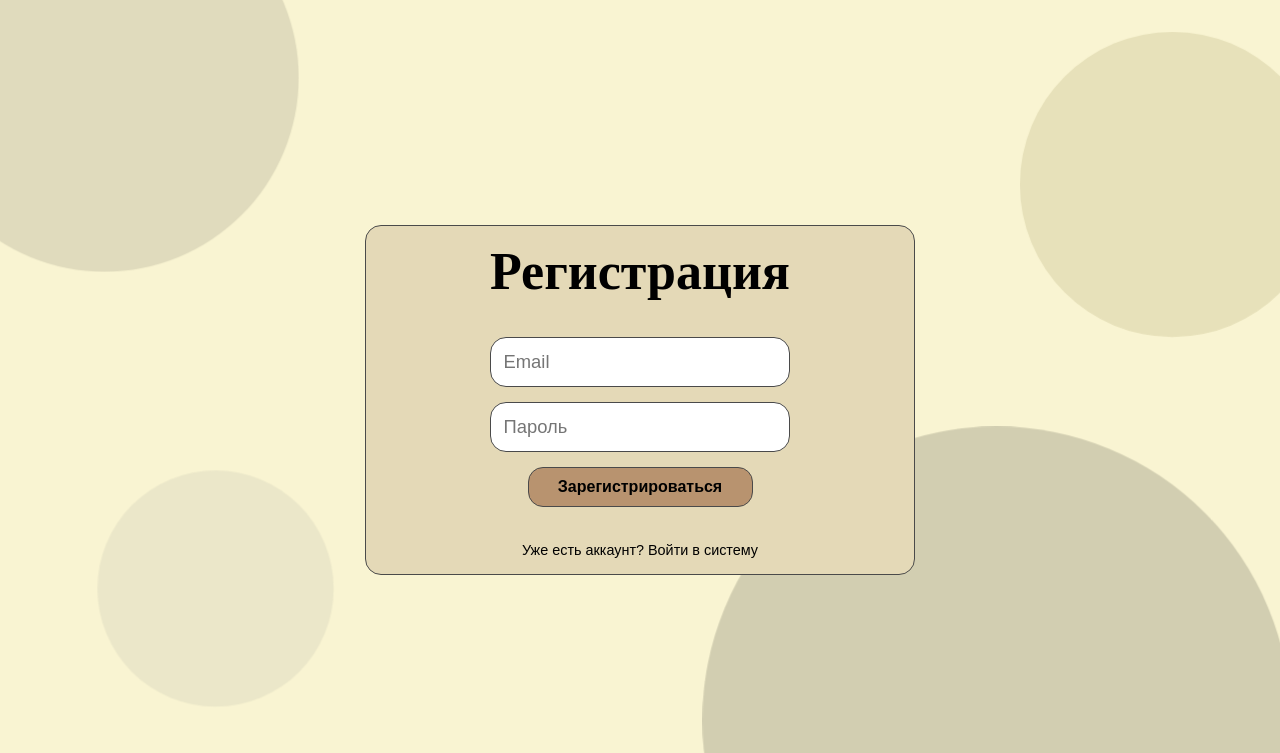
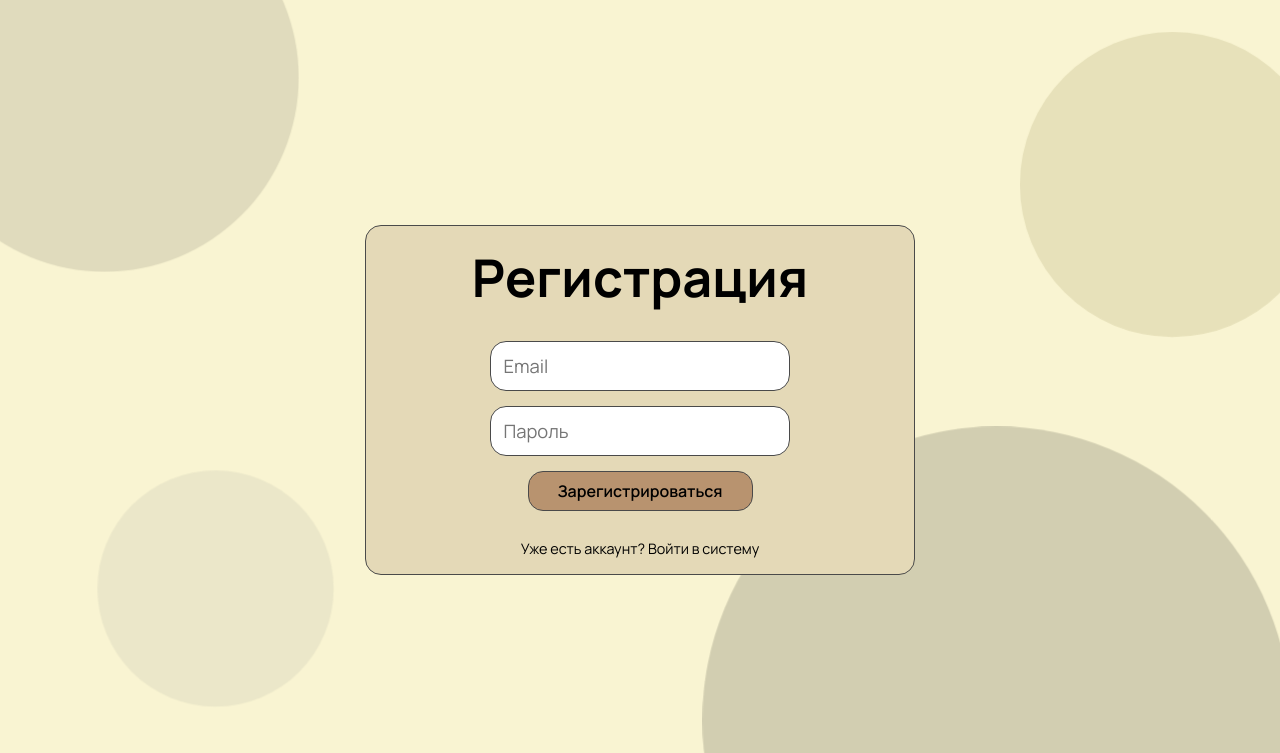
Before and after one commit to PrintPulse/listenIT, a React (Create React App) app in the folder frontend/: page / in a window 1280 px wide. Shown: the top 753 px of the page. Built offline with nearby package versions, Linux system fonts and the light colour scheme.

Commit message:
added Manrope font

```diff
--- a/frontend/public/index.html
+++ b/frontend/public/index.html
@@ -5,7 +5,9 @@
     <link rel="icon" href="%PUBLIC_URL%/favicon.ico" />
     <meta name="viewport" content="width=device-width, initial-scale=1" />
     <link rel="apple-touch-icon" href="%PUBLIC_URL%/logo192.png" />
-    <link rel="manifest" href="%PUBLIC_URL%/manifest.json" />
+    <link rel="preconnect" href="https://fonts.googleapis.com">
+    <link rel="preconnect" href="https://fonts.gstatic.com" crossorigin>
+    <link href="https://fonts.googleapis.com/css2?family=Manrope:wght@200..800&display=swap" rel="stylesheet">
     <title>Listen IT</title>
   </head>
   <body>
--- a/frontend/src/App.scss
+++ b/frontend/src/App.scss
@@ -7,8 +7,11 @@
     box-sizing: border-box;
 }
 body {
-    font-family: 'Tilda Sans';
+    font-family: 'Manrope', sans-serif;
     overflow: hidden;
+}
+button, input {
+   font-family: 'Manrope', sans-serif;
 }
 .radio-player {
     position: absolute;
```
